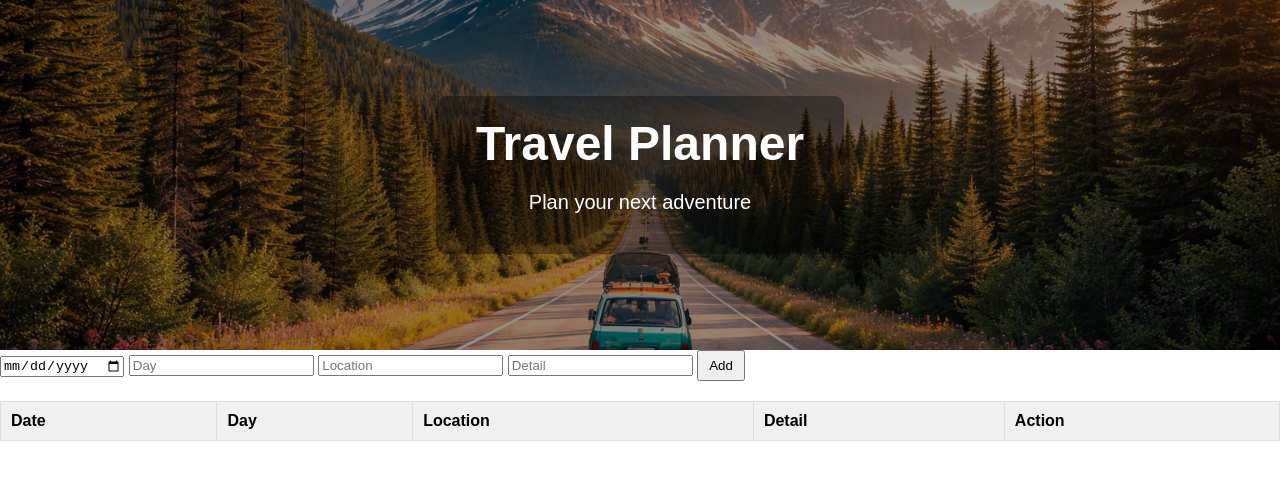
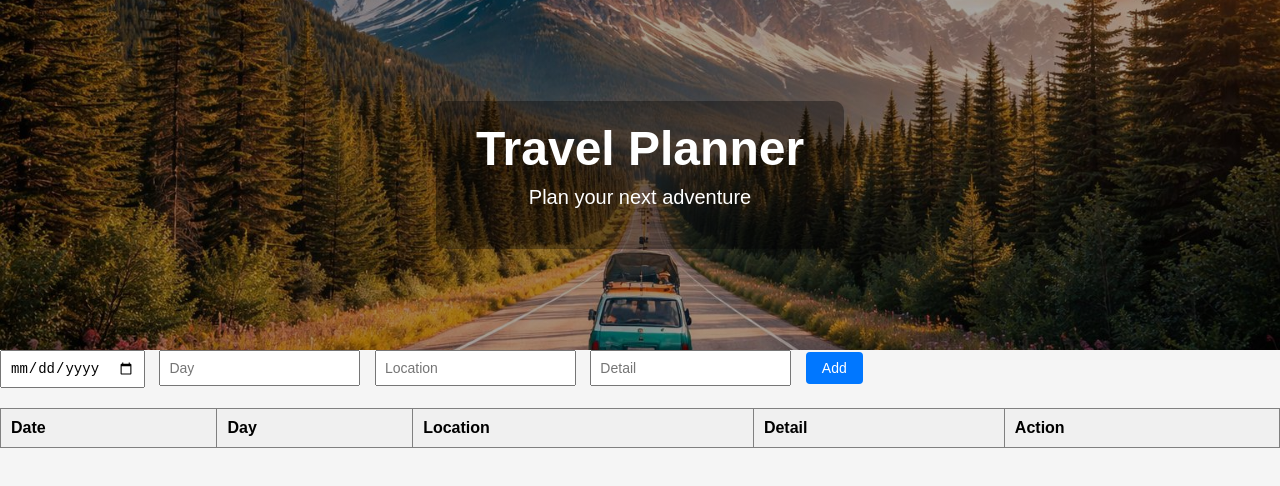
Before and after one commit to kennytien/travelplanner, a website: page index.html in a window 1280 px wide. Drawn offline with Linux system fonts and the light colour scheme; no server answers.

Commit message:
update style

```diff
--- a/style.css
+++ b/style.css
@@ -1,58 +1,154 @@
-table{
- width:100%;
- border-collapse:collapse;
- margin-top:20px;
- background:white;
+/* -----------------------
+   Global
+----------------------- */
+
+body {
+  margin: 0;
+  font-family: Arial, Helvetica, sans-serif;
+  background-color: #f5f5f5;
 }
 
-th,td{
- border:1px solid #ddd;
- padding:10px;
- text-align:left;
-}
 
-th{
- background:#f0f0f0;
-}
+/* -----------------------
+   Hero Banner
+----------------------- */
 
-button{
- padding:6px 10px;
-}
+.hero-banner {
 
-body{
-  margin:0;
-  font-family: Arial, sans-serif;
-}
-
-.hero-banner{
-  width:100%;
-  height:350px;
+  width: 100%;
+  height: 350px;
 
   background:
-  linear-gradient(rgba(0,0,0,0.4), rgba(0,0,0,0.4)),
-  url("images/banner.jpg");
+    linear-gradient(rgba(0,0,0,0.35), rgba(0,0,0,0.35)),
+    url("images/banner.jpg");
 
-  background-size:cover;
-  background-position:center;
+  background-size: cover;
+  background-position: center;
 
-  display:flex;
-  align-items:center;
-  justify-content:center;
+  display: flex;
+  align-items: center;
+  justify-content: center;
 }
 
 .hero-text {
+
   color: white;
   text-align: center;
+
   background: rgba(0,0,0,0.35);
   padding: 20px 40px;
   border-radius: 10px;
+
 }
 
 .hero-text h1 {
+
   font-size: 48px;
   margin: 0;
+
 }
 
 .hero-text p {
+
   font-size: 20px;
+  margin-top: 10px;
+
 }
+
+
+/* -----------------------
+   Input Area
+----------------------- */
+
+.container {
+
+  padding: 20px;
+  background: white;
+  margin: 20px;
+
+  border-radius: 8px;
+
+}
+
+input {
+
+  padding: 8px;
+  margin-right: 10px;
+  font-size: 14px;
+
+}
+
+button {
+
+  padding: 8px 16px;
+  font-size: 14px;
+
+  background-color: #0077ff;
+  color: white;
+
+  border: none;
+  border-radius: 4px;
+
+  cursor: pointer;
+
+}
+
+button:hover {
+
+  background-color: #005fcc;
+
+}
+
+
+/* -----------------------
+   Table
+----------------------- */
+
+table {
+
+  width: 100%;
+  border-collapse: collapse;
+
+  margin-top: 20px;
+
+}
+
+th {
+
+  background-color: #f0f0f0;
+  padding: 10px;
+
+  text-align: left;
+
+}
+
+td {
+
+  padding: 10px;
+  border-top: 1px solid #ddd;
+
+}
+
+tr:nth-child(even) {
+
+  background-color: #fafafa;
+
+}
+
+
+/* -----------------------
+   Delete Button
+----------------------- */
+
+.delete-btn {
+
+  background-color: #e74c3c;
+  padding: 6px 12px;
+
+}
+
+.delete-btn:hover {
+
+  background-color: #c0392b;
+
+}
```
